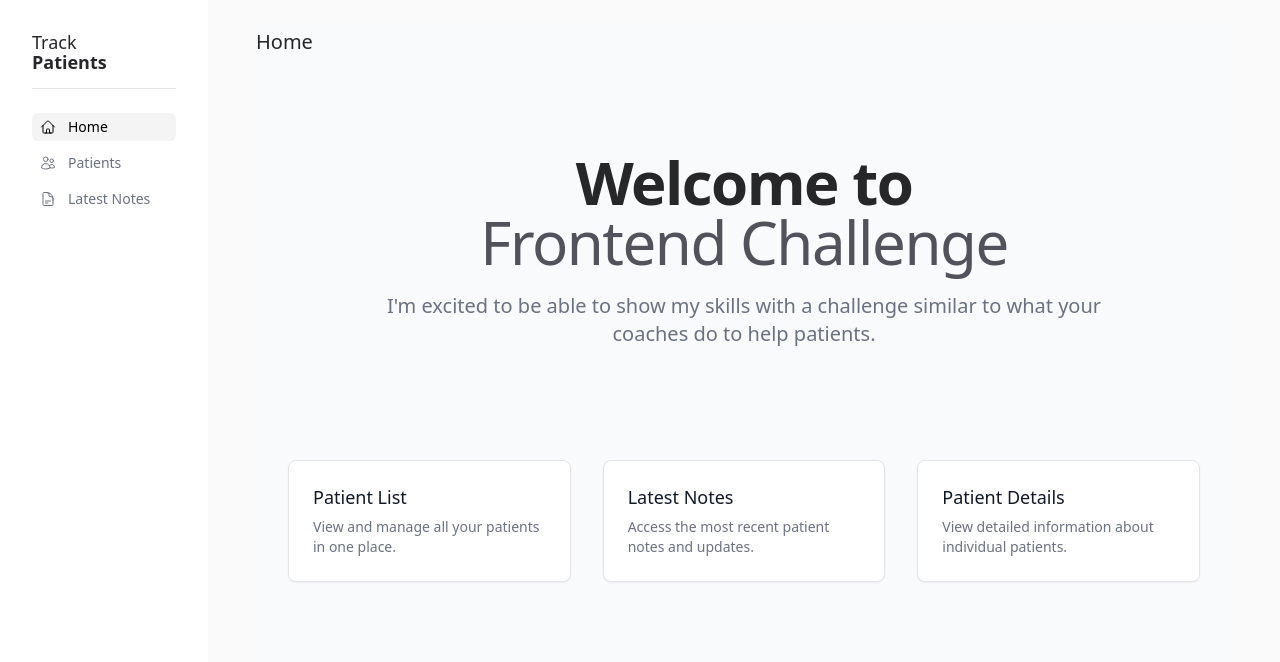
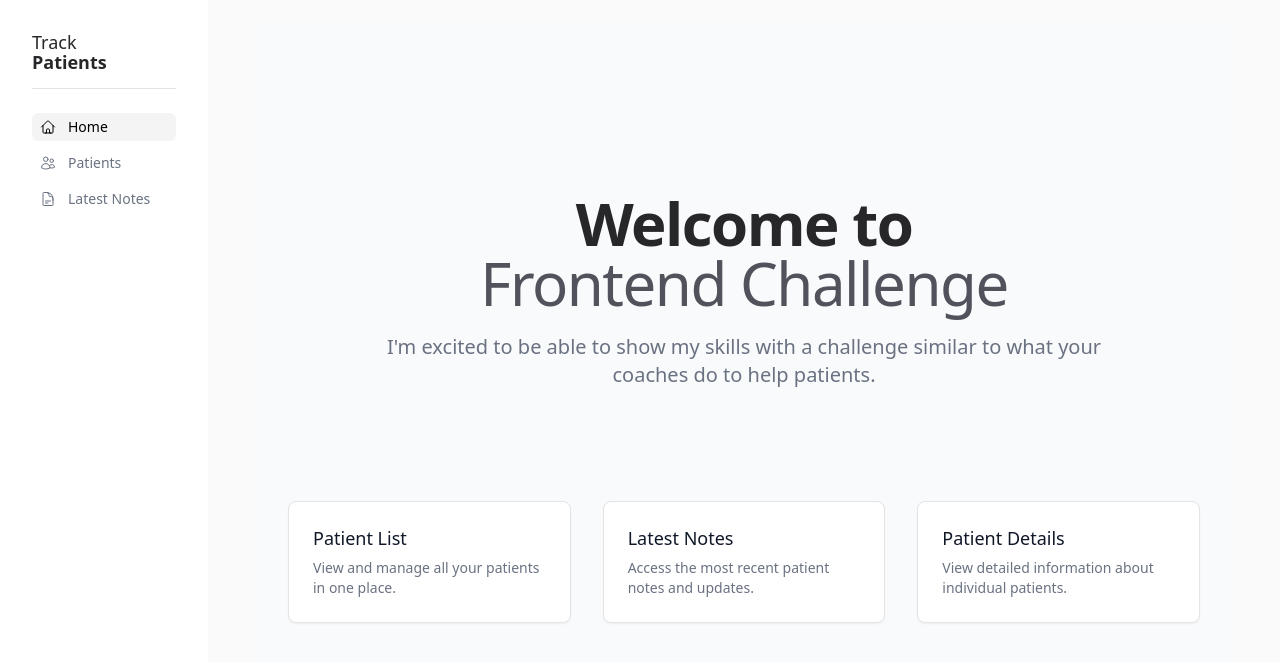
Before and after one commit to manumorante/track-patients, a React (Vite) app: page / in a window 1280 px wide. Shown: the top 662 px of the page. Built offline with nearby package versions, Linux system fonts and the light colour scheme.

Commit message:
refactor: adjust HomePage structure for better layout and maintainability

```diff
--- a/src/pages/HomePage.tsx
+++ b/src/pages/HomePage.tsx
@@ -1,12 +1,10 @@
 import { Card } from '@/components/common'
-import { PageHeader } from '@/components/common'
 import { Link } from 'react-router-dom'
 
 export default function HomePage() {
   return (
-    <div className="min-h-screen bg-gray-50">
-      <PageHeader title="Home" />
-
+    <div className="flex min-h-full items-center bg-gray-50">
+      <div>
         {/* Hero Section */}
         <div className="mx-auto max-w-7xl px-4 py-16 sm:px-6 lg:px-8">
           <div className="text-center">
@@ -62,5 +60,6 @@
           </div>
         </div>
       </div>
+    </div>
   )
 }
```
Lines whose indentation alone changed are shown as unchanged.
